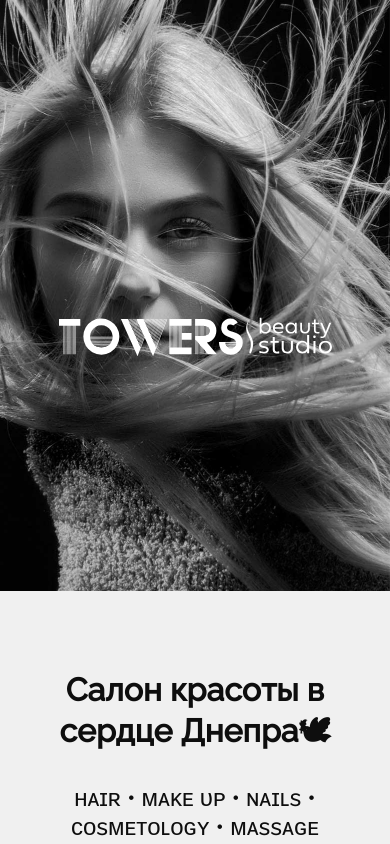
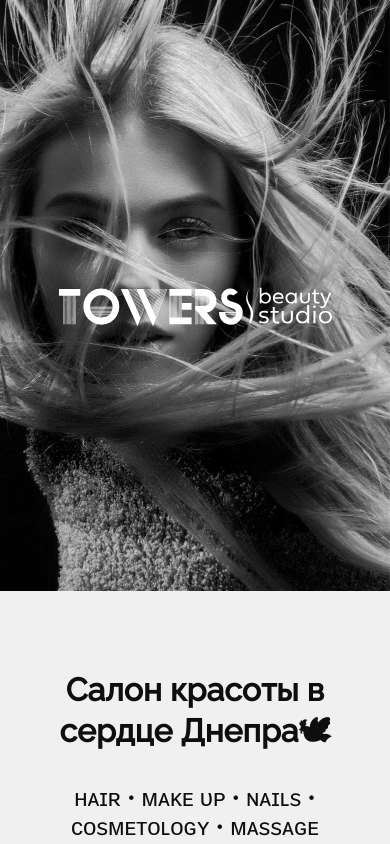
Before and after one commit to ValeriiaZub/towers, a plain HTML site: page index.html in a window 390 px wide. Shown: the top 844 px of the page. Drawn offline with nearby package versions, Linux system fonts and the light colour scheme; a script that the page names is missing.

Commit message:
Update design.css

```diff
--- a/css/design.css
+++ b/css/design.css
@@ -34,7 +34,7 @@ h2{
 .hero-logo{
     position: absolute;
     left: 0;
-    top: 50%;
+    top: 45%;
     margin-top: -10%;
     width: 50%;
     min-height: 200px;
@@ -120,7 +120,7 @@ align-content: center;
     .hero-logo{
         position: absolute;
         left: 0;
-        top: 50%;
+        top: 45%;
         margin-top: -20%;
         width: 70%;
         min-height: 200px;
```
